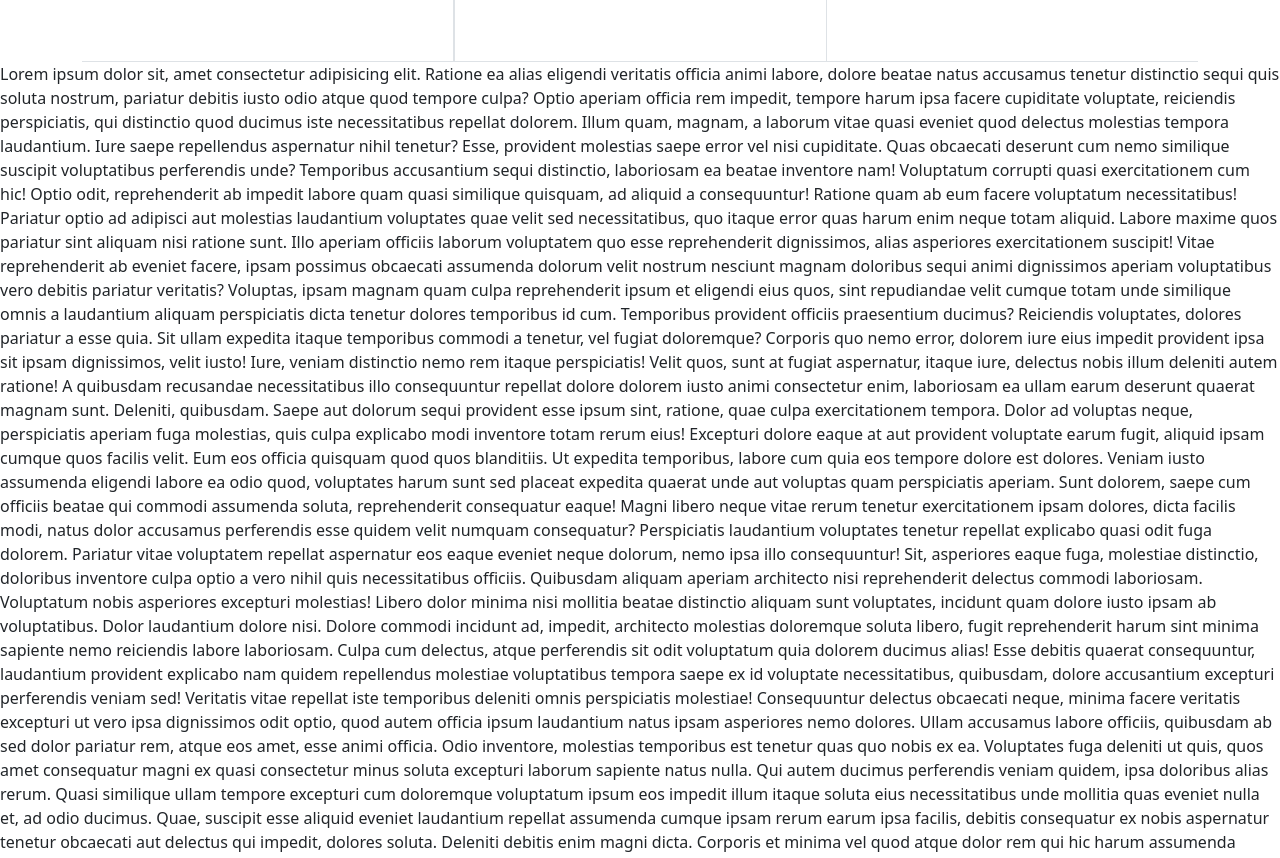
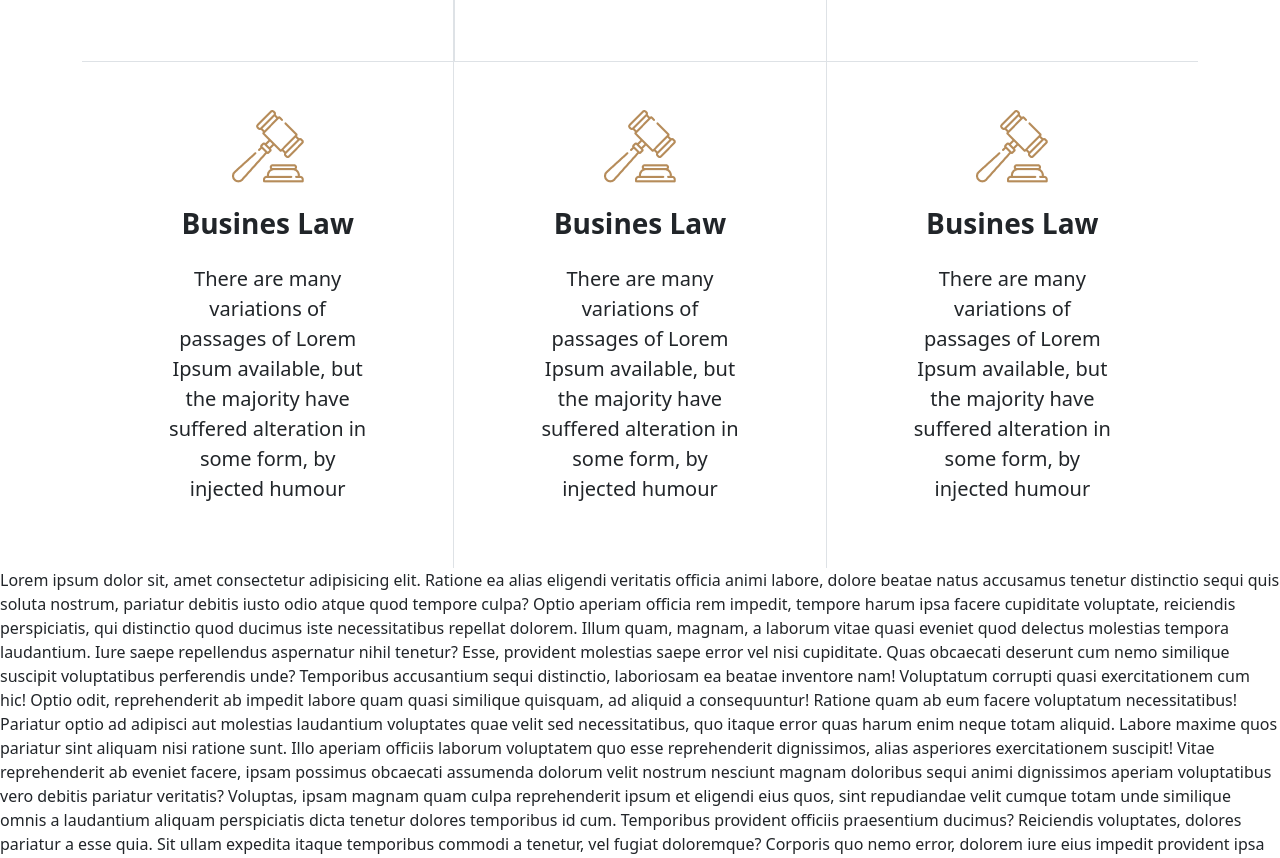
Before and after one commit to nurullah91/legal-solution, a plain HTML site: page index.html in a window 1280 px wide. Shown: the part 1351-2209 px from the top of the page. Drawn offline with nearby package versions, Linux system fonts and the light colour scheme.

Commit message:
practise area second row added

```diff
--- a/index.html
+++ b/index.html
@@ -105,6 +105,34 @@
                                 form, by injected humour</p>
                         </div>
 
+
+                    </div>
+                    <div class="d-flex">
+                        <div class="border-end p-5">
+                            <img src="images/business.png" alt="">
+                            <h3 class="fw-bold my-4">Busines Law</h3>
+                            <p class="fs-5 w-75 mx-auto">There are many variations of
+                                passages of Lorem Ipsum
+                                available, but the majority have
+                                suffered alteration in some
+                                form, by injected humour</p>
+                        </div><div class="border-end p-5">
+                            <img src="images/business.png" alt="">
+                            <h3 class="fw-bold my-4">Busines Law</h3>
+                            <p class="fs-5 w-75 mx-auto">There are many variations of
+                                passages of Lorem Ipsum
+                                available, but the majority have
+                                suffered alteration in some
+                                form, by injected humour</p>
+                        </div><div class="p-5">
+                            <img src="images/business.png" alt="">
+                            <h3 class="fw-bold my-4">Busines Law</h3>
+                            <p class="fs-5 w-75 mx-auto">There are many variations of
+                                passages of Lorem Ipsum
+                                available, but the majority have
+                                suffered alteration in some
+                                form, by injected humour</p>
+                        </div>
                     </div>
                 </div>
         </section>
```
